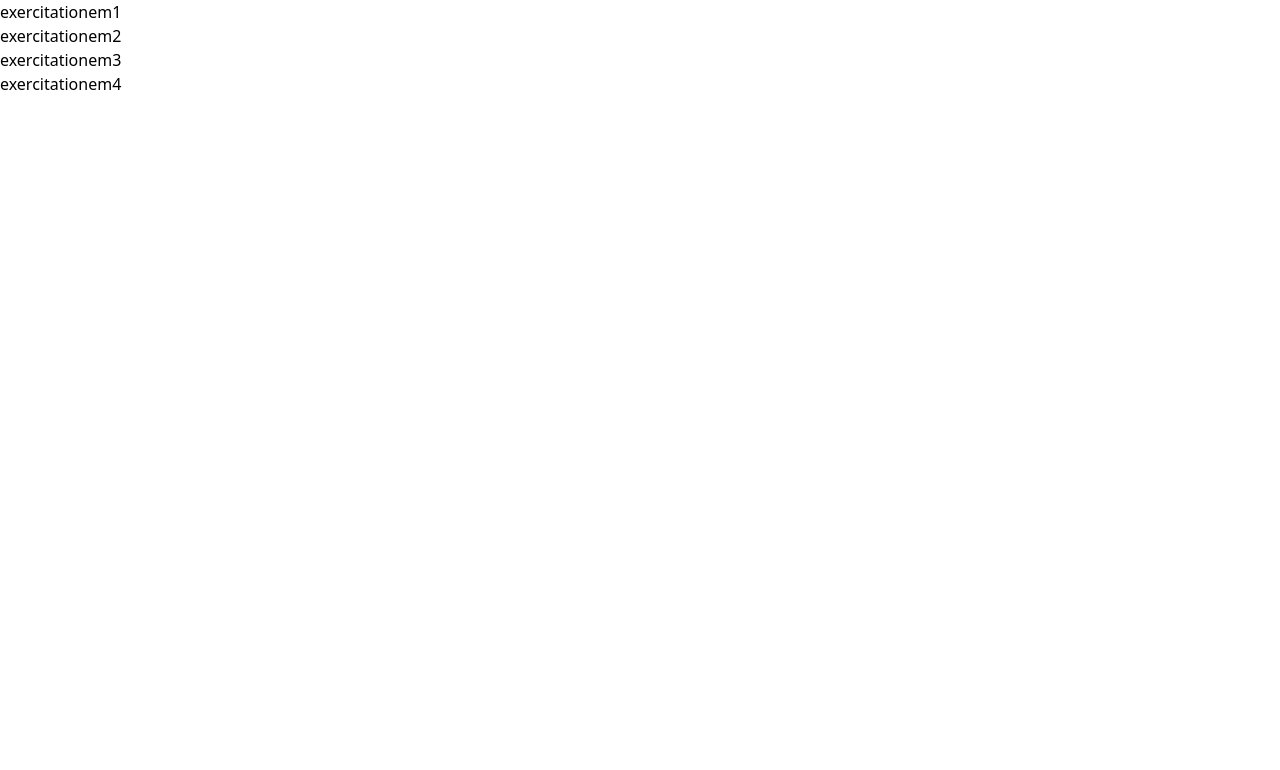
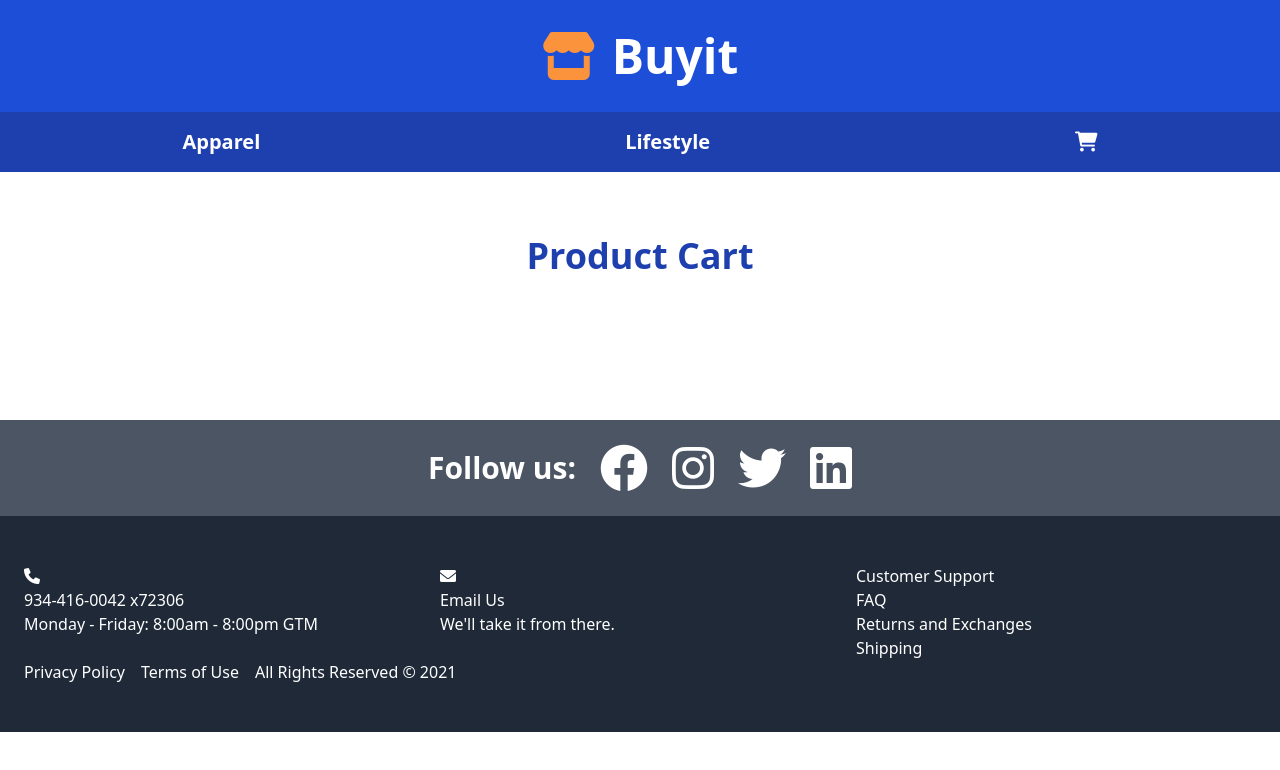
Before and after one commit to Amey-Volvoikar/Nabler_website_assignment, a website: page dist/cart.html in a window 1280 px wide. Drawn offline with nearby package versions, Linux system fonts and the light colour scheme.

Commit message:
added all code

```diff
--- a/data.json
+++ /dev/null
@@ -1,28 +0,0 @@
-{
-    "products":[
-        {
-            "id": 1,
-            "title": "exercitationem1",
-            "description": "exercitationem",
-            "status": "exercitationem"
-        },
-        {
-            "id": 1,
-            "title": "exercitationem2",
-            "description": "exercitationem",
-            "status": "exercitationem"
-        },
-        {
-            "id": 1,
-            "title": "exercitationem3",
-            "description": "exercitationem",
-            "status": "exercitationem"
-        },
-        {
-            "id": 1,
-            "title": "exercitationem4",
-            "description": "exercitationem",
-            "status": "exercitationem"
-        }
-    ]
-}
--- a/main.js
+++ /dev/null
@@ -1,19 +0,0 @@
-const prodContainer = document.querySelector('#products');
-
-const loadData = async () => {
-    const res = await fetch ('data.json');
-    const data = await res.json();
-    console.log(data.products);
-    // debugger
-    let template = '';
-    data.products.forEach(element => {
-        template += `
-        <div><h2>${element.title}</h2></div>
-        `
-        console.log(template);
-    });
-
-    prodContainer.innerHTML = template;
-}
-
-window.addEventListener ('DOMContentLoaded', () => loadData());
--- /dev/null
+++ b/src/style.css
@@ -0,0 +1,85 @@
+@tailwind base;
+@tailwind components;
+@tailwind utilities;
+
+.sub-title{
+    @apply text-2xl md:text-4xl text-blue-800 font-bold text-center mb-12;
+}
+.navbar__container{
+    @apply bg-blue-800 mb-16;
+}
+.navbar__logo{
+    @apply text-5xl text-center text-orange-400 bg-blue-700 py-8;
+}
+.navbar__logo-title{
+    @apply text-white font-bold ml-4;
+}
+.nav__items{
+    @apply w-full flex justify-around text-white py-4;
+}
+.nav__links{
+    @apply flex text-xl font-bold;
+}
+.nav__links > a{
+    @apply transition ease-in-out hover:-translate-y-1 hover:scale-125 hover:text-orange-400 duration-500;
+}
+.footer__container {
+    @apply bg-gray-800 text-white pb-12;
+}
+.footer__container > .footer__items{
+    @apply container mx-auto grid grid-cols-1 md:grid-cols-3 gap-4 px-6;
+}
+.footer__items{
+    @apply pt-12;
+}
+.footer__info{
+    @apply flex gap-4 px-6;
+}
+.footer__info > ul{
+    @apply flex gap-4;
+}
+.social__cta{
+    @apply bg-gray-600 h-24;
+}
+.social-cta__title{
+    @apply text-3xl text-white font-bold;
+}
+.social__links{
+    @apply container mx-auto h-full flex gap-2 md:gap-6 justify-center items-center;
+}
+.social__urls{
+    @apply text-3xl md:text-5xl transition ease-in-out hover:-translate-y-1 hover:scale-125 hover:text-orange-400 duration-500;
+}
+.products__container{
+    @apply container mx-auto grid grid-cols-1 md:grid-cols-4 gap-x-12 gap-y-24 mb-24;
+}
+.product__container{
+    @apply flex flex-col items-center gap-4;
+}
+.product__img{
+    @apply text-9xl bg-gray-200 text-white p-12 hover:drop-shadow-xl;
+}
+.product__details{
+    @apply font-bold text-2xl;
+}
+.product__btn, .checkout__btn{
+    @apply bg-green-400 hover:bg-green-700 text-white font-bold py-2 px-4 rounded;
+}
+.carts__container{
+    @apply flex flex-col items-center gap-4 mb-24;
+}
+.cart__details{
+    @apply flex gap-2 text-xl;
+}
+.cart__details > .cart__title{
+    @apply font-bold;
+}
+.thank-you{
+    @apply container h-52 px-6;
+}
+.thank-you > p{
+    @apply text-lg text-2xl text-blue-700 font-bold text-center;
+}
+.brand{
+    @apply text-orange-400;
+}
```
Also changed, not shown: package.json (added, +24 -0 lines), dist/apparel-products.html (added), dist/cart.html, dist/db.json (added), dist/index.html (added), dist/lifestyle-products.html (added), dist/main.js (added), dist/style.css (added), dist/thank-you.html (added), 2 other files.
